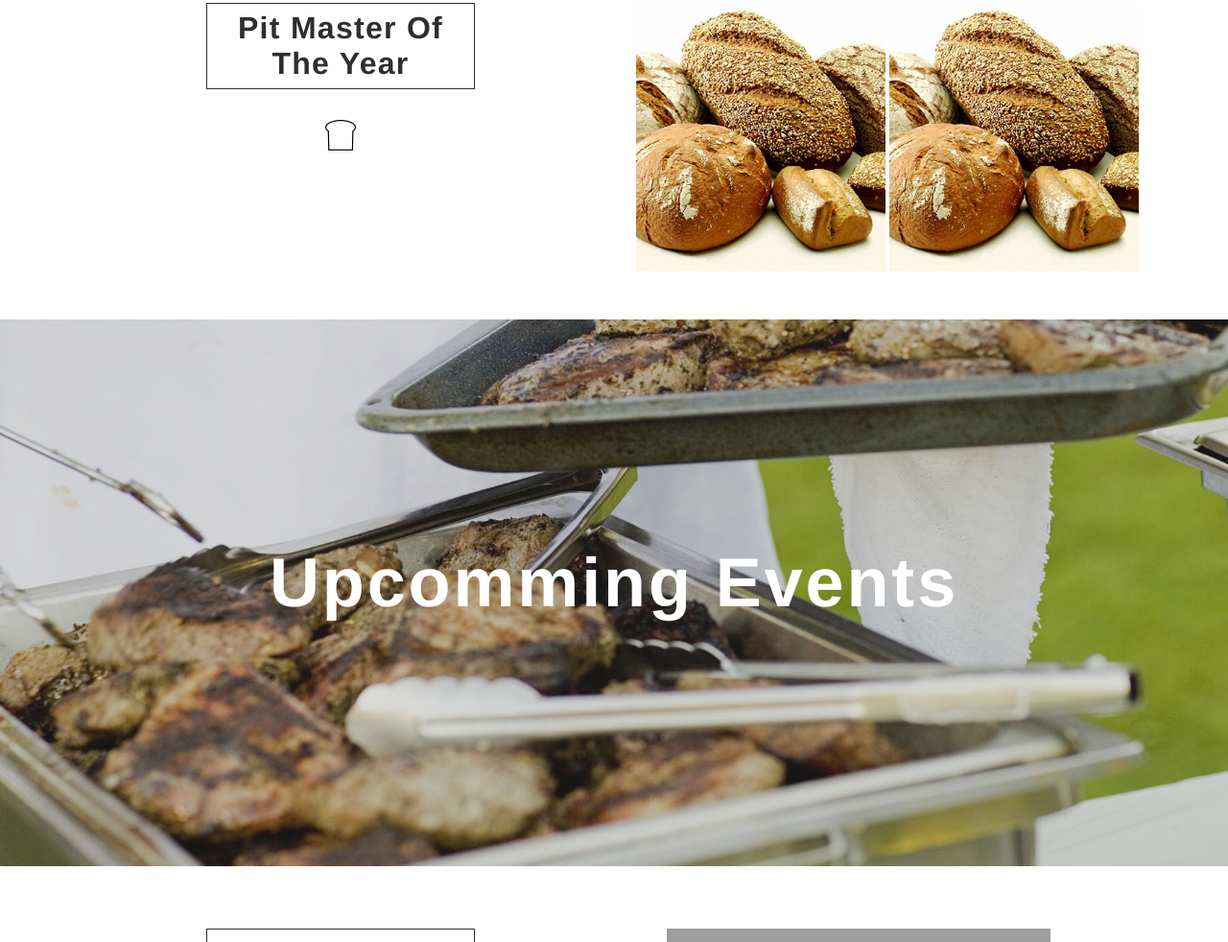
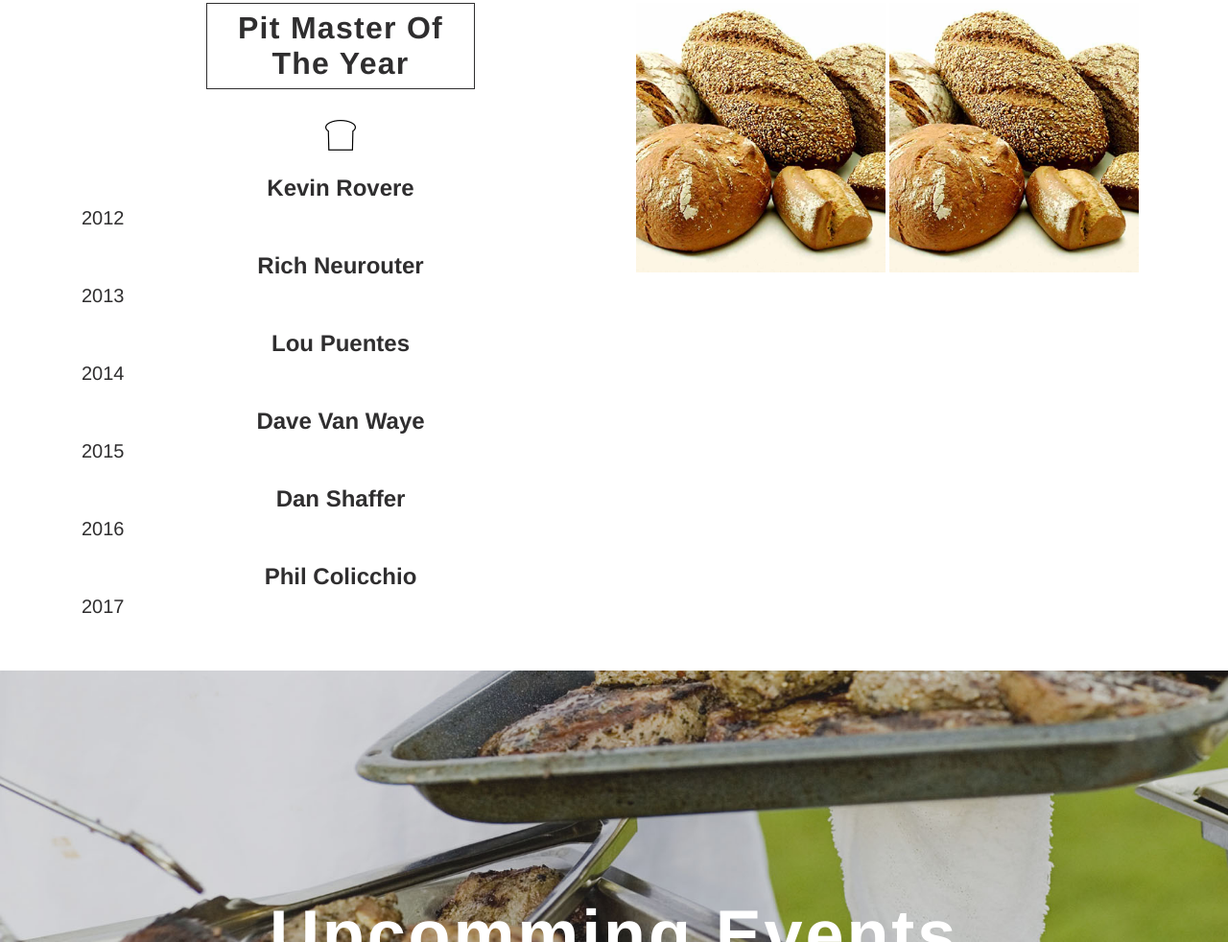
Before and after one commit to klw43325rocks/PackanackBBQ, a plain HTML site: page index.html in a window 1280 px wide. Shown: the part 5980-6962 px from the top of the page at 96% size. Drawn offline with Linux system fonts and the light colour scheme; grey boxes are pictures that could not be loaded.

Commit message:
Update index.html

```diff
--- a/index.html
+++ b/index.html
@@ -208,7 +208,23 @@
             <div class="col-md-6">
                 <h1>Pit Master of the Year</h1>
                 <div class="icon-bread fa-2x"></div>
-                <p class="desc-text"></p> <!--Add description-->
+                <h2>Kevin Rovere</h2>
+                <p class="desc-text">2012</p> <!--Add description-->
+                <br>
+                <h2>Rich Neurouter</h2>
+                <p class="desc-text">2013</p> <!--Add description-->
+                <br>
+                <h2>Lou Puentes</h2>
+                <p class="desc-text">2014</p> <!--Add description-->
+                <br>
+                <h2>Dave Van Waye</h2>
+                <p class="desc-text">2015</p> <!--Add description-->
+                <br>
+                <h2>Dan Shaffer</h2>
+                <p class="desc-text">2016</p> <!--Add description-->
+                <br>
+                <h2>Phil Colicchio</h2>
+                <p class="desc-text">2017</p> <!--Add description-->
             </div>
             <div class="col-md-6">
                 <img src="images/bread1.jpg" width="260" alt="Bread"> <!--Change images-->
```
